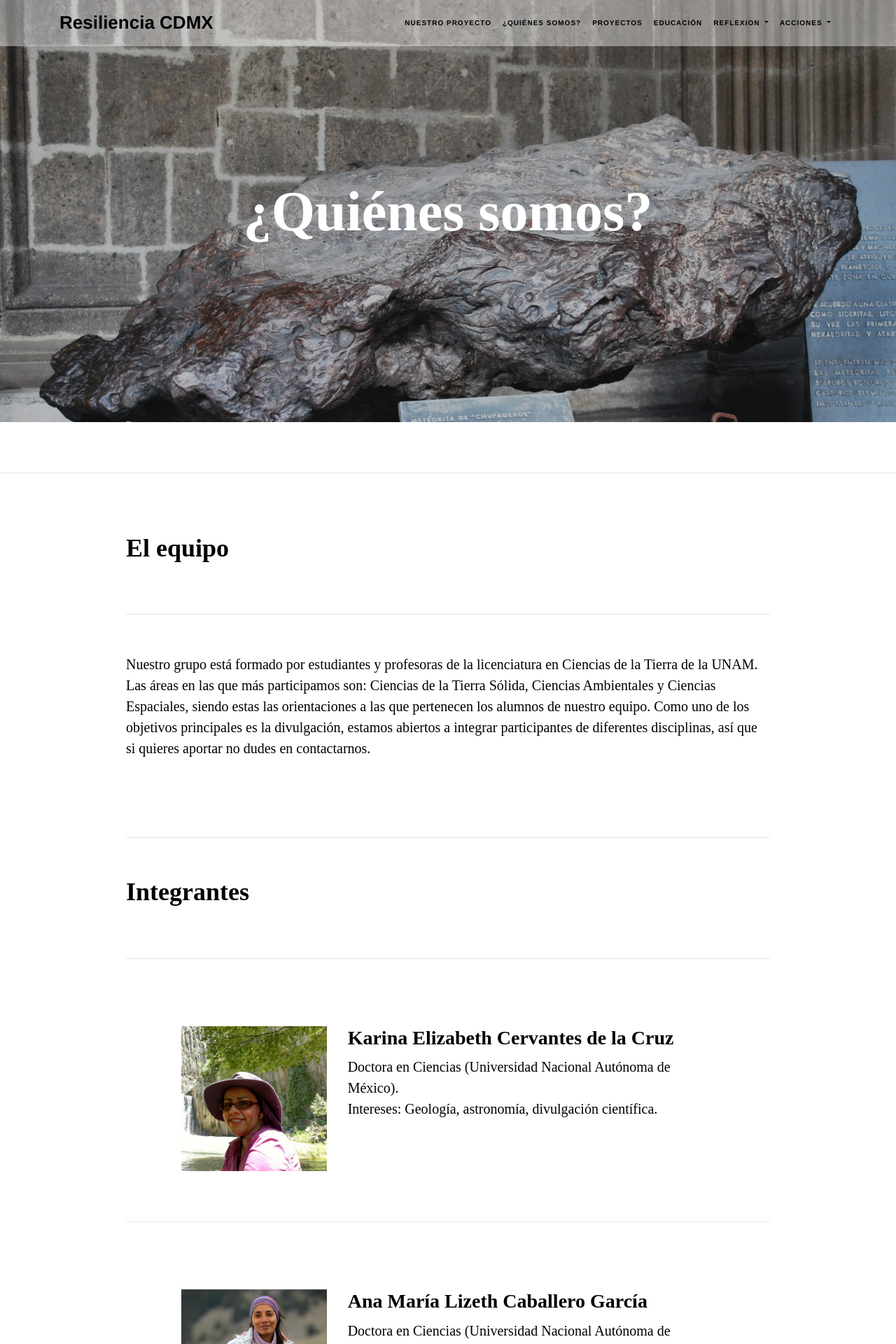
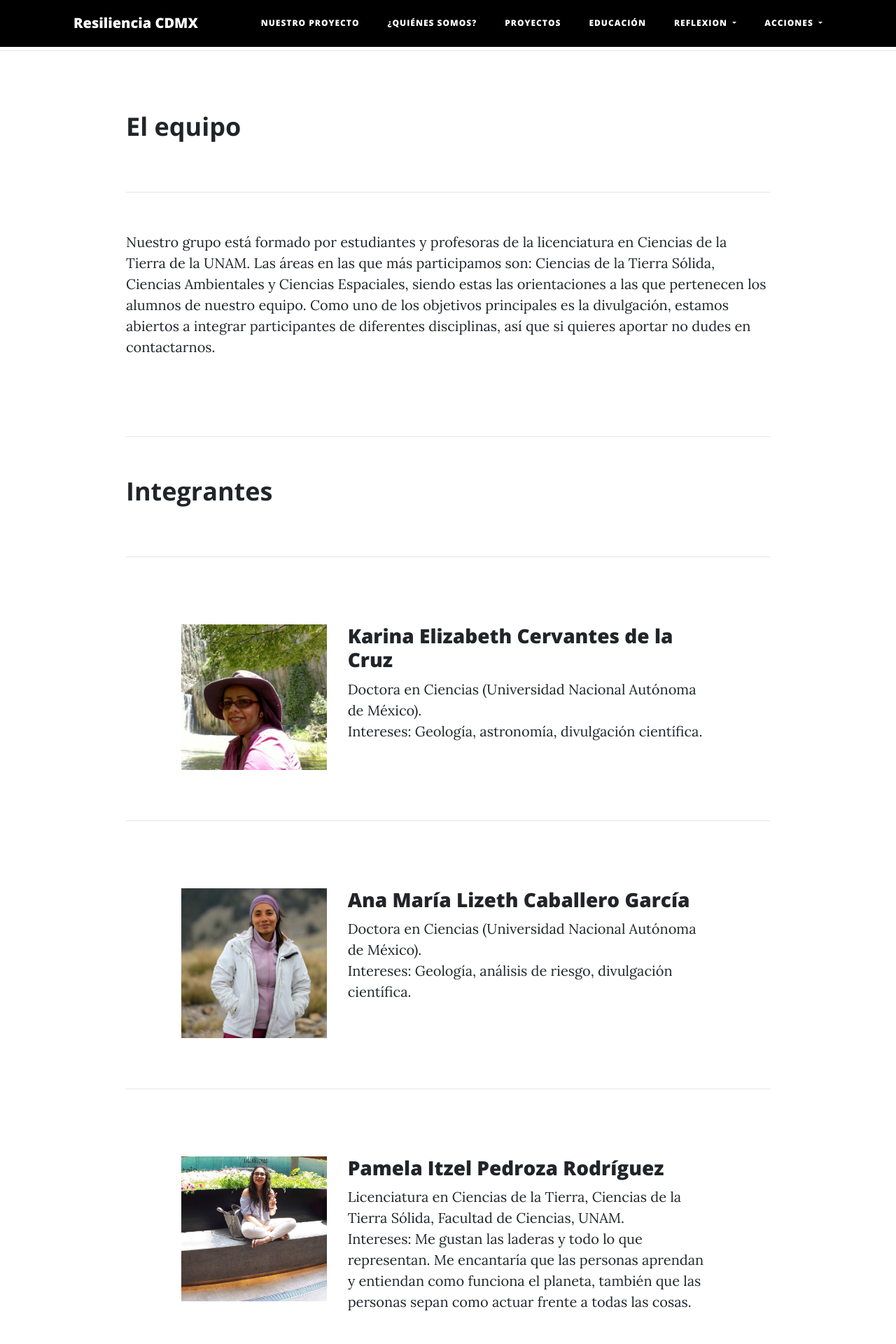
Before and after one commit to Ivan252512/resiliencia, a Django app: page /nosotros/ in a window 1280 px wide. Shown: the top 1920 px of the page at 70% size. Run offline with Django 3.2, Linux system fonts and the light colour scheme; parts of the project's set-up code (start-up, migrations or seed data) failed here and were passed over; some libraries are stand-ins or nearby versions.

Commit message:
nuevo css

```diff
--- a/apps/core/forms.py
+++ b/apps/core/forms.py
@@ -2,7 +2,8 @@ from django import forms
 from .models import Video
 
 class VideosForm(forms.ModelForm):
-
+    parrafo = forms.CharField(help_text='Este campo puede estar vacio', required=False, widget=forms.Textarea(attrs={'cols': 60, 'rows': 10}))
+    descripcion = forms.CharField(help_text='Este campo puede estar vacio', required=False, widget=forms.Textarea(attrs={'cols': 60, 'rows': 10}))
     class Meta:
         model = Video
         fields = ('subtitulo','parrafo', 'descripcion','video', 'imagen')
--- a/static/css/clean-blog.css
+++ b/static/css/clean-blog.css
@@ -1,18 +1,12 @@
 body {
     font-size: 20px;
-    color: #000000;
-    font-family: 'Times New Roman', serif;
+    color: #212529;
+    font-family: Lora, 'Times New Roman', serif
 }
-
-* {
-    box-sizing: border-box;
-}
-
 p {
     line-height: 1.5;
     margin: 10px 0 10px
 }
-
 p a {
     text-decoration: underline
 }
@@ -22,12 +16,9 @@ h3,
 h4,
 h5,
 h6 {
-    color: #000000;
-    font-weight: 600;
-    margin: 10px 0 10px
-    font-family : 'Helvetica Neue', Helvetica, Arial, sans-serif
+    font-weight: 800;
+    font-family: 'Open Sans', 'Helvetica Neue', Helvetica, Arial, sans-serif
 }
-
 a {
     color: #212529;
     -webkit-transition: all .2s;
@@ -82,24 +73,23 @@ img::-moz-selection {
 }
 #mainNav {
     position: absolute;
-    border-bottom: 1px solid #ffffff;
+    border-bottom: 1px solid #e9ecef;
     background-color: #fff;
-    font-family:  'Helvetica Neue', Helvetica
+    font-family: 'Open Sans', 'Helvetica Neue', Helvetica, Arial, sans-serif
 }
 #mainNav .navbar-brand {
-    font-size: 26px;
     font-weight: 800;
     color: #343a40
 }
 #mainNav .navbar-toggler {
-    font-size: 14px;
-    font-weight: 600;
+    font-size: 12px;
+    font-weight: 800;
     padding: 13px;
     text-transform: uppercase;
     color: #343a40
 }
 #mainNav .navbar-nav>li.nav-item>a {
-    font-size: 10px;
+    font-size: 12px;
     font-weight: 800;
     letter-spacing: 1px;
     text-transform: uppercase
@@ -107,23 +97,23 @@ img::-moz-selection {
 @media only screen and (min-width: 992px) {
     #mainNav {
         border-bottom: 1px solid transparent;
-        background:  rgb(255, 255, 255,0.4)
+        background: rgb(0, 0, 0)
     }
-    #mainNav .navbar-brand {nav
+    #mainNav .navbar-brand {
         padding: 10px 20px;
-        color: rgb(0, 0, 0)
+        color: #fff
     }
     #mainNav .navbar-brand:focus,
     #mainNav .navbar-brand:hover {
-        color: rgb(0, 0, 0)
+        color: rgba(255, 255, 255, .8)
     }
-    #mainNav .navbar-nav>li.nav-item>a {204
+    #mainNav .navbar-nav>li.nav-item>a {
         padding: 10px 20px;
-        color:rgb(0, 0, 0)
+        color: #fff
     }
     #mainNav .navbar-nav>li.nav-item>a:focus,
     #mainNav .navbar-nav>li.nav-item>a:hover {
-        color: rgb(0, 0, 0)
+        color: rgba(255, 255, 255, .8)
     }
 }
 @media only screen and (min-width: 992px) {
@@ -170,18 +160,16 @@ img::-moz-selection {
     }
 }
 header.masthead {
-    background: no-repeat top;
-    background-color: #c6cbd1;
+    margin-bottom: 50px;
+    background: no-repeat center center;
+    background-color: #868e96;
     background-attachment: scroll;
     position: relative;
-    width: 100%;
-    height: 100%;
-    -webkit-background-size: covermast;
+    -webkit-background-size: cover;
     -moz-background-size: cover;
     -o-background-size: cover;
-    background-size: cover;
+    background-size: cover
 }
-
 header.masthead .overlay {
     position: absolute;
     top: 0;
@@ -189,7 +177,7 @@ header.masthead .overlay {
     height: 100%;
     width: 100%;
     background-color: #212529;
-    opacity: 0.3
+    opacity: .5
 }
 header.masthead .page-heading,
 header.masthead .post-heading,
@@ -211,17 +199,16 @@ header.masthead .site-heading {
 header.masthead .page-heading h1,
 header.masthead .site-heading h1 {
     font-size: 50px;
-    margin-top: 0sub
+    margin-top: 0
 }
 header.masthead .page-heading .subheading,
 header.masthead .site-heading .subheading {
-    color: #ffffff;
-    font-size: 20px;
+    font-size: 24px;
     font-weight: 300;
     line-height: 1.1;
     display: block;
     margin: 10px 0 0;
-    font-family: 'Helvetica Neue', Helvetica, Arial, sans-serif
+    font-family: 'Open Sans', 'Helvetica Neue', Helvetica, Arial, sans-serif
 }
 @media only screen and (min-width: 768px) {
     header.masthead .page-heading h1,
@@ -241,7 +228,7 @@ header.masthead .post-heading .subheading {
     font-size: 24px;
     font-weight: 600;
     margin: 10px 0 30px;
-    font-family:'Helvetica Neue', Helvetica, Arial, sans-serif
+    font-family: 'Open Sans', 'Helvetica Neue', Helvetica, Arial, sans-serif
 }
 header.masthead .post-heading .meta {
     font-size: 20px;
@@ -355,8 +342,6 @@ hr {
     margin-top: 4.5rem !important;
     margin-bottom: 3.5rem !important;
 }
-
-
 footer {
     padding: 10px 0 65px
 }
@@ -392,13 +377,10 @@ footer .copyright {
 .project {
     padding-top: 40px;
 }
-
 .title {
     margin-top: 5px!important;
 }
 .btn-lg {
     font-size: 16px;
-    padding:25 {
-        font-size: 16px;
-        padding: 25px 35px
-    }
+    padding: 25px 35px
+}
--- a/templates/accion/base/base.html
+++ b/templates/accion/base/base.html
@@ -8,6 +8,7 @@
     <div class="container">
       <div class="row">
         <div class="col-lg-12 col-md-18">
+          <hr>
             <h2 class="section-heading">{% block encabezado %}{% endblock encabezado %}</h2>
 
             <hr>
--- a/templates/core/nosotros.html
+++ b/templates/core/nosotros.html
@@ -7,19 +7,6 @@
 {% block principal %}
 
 <!-- Cabecera -->
-<header class="masthead" style="background-image: url('/static/img/meteorito.jpg')">
-  <div class="overlay"></div>
-  <div class="container">
-    <div class="row">
-      <div class="col-lg-8 col-md-10 mx-auto">
-        <div class="site-heading">
-          <h1 style="color:white">¿Quiénes somos?</h1>
-          <span class="subheading"></span>
-        </div>
-      </div>
-    </div>
-  </div>
-</header>
 
 <hr>
 
--- a/templates/educacion/base/base.html
+++ b/templates/educacion/base/base.html
@@ -8,6 +8,7 @@
     <div class="container">
       <div class="row">
         <div class="col-lg-12 col-md-18">
+            <hr>
             <h2 class="section-heading">{% block encabezado %}{% endblock encabezado %}</h2>
 
             <hr>
--- a/templates/reflexion/base/base.html
+++ b/templates/reflexion/base/base.html
@@ -8,6 +8,7 @@
     <div class="container">
       <div class="row">
         <div class="col-lg-12 col-md-18">
+          <hr>
             <h2 class="section-heading">{% block encabezado %}{% endblock encabezado %}</h2>
 
             <hr>
```
Also changed, not shown: riesgocdmx/settings.py (+6 -5 lines), templates/core/index.html (+0 -7 lines), static/img/huracan.jpg (deleted), static/img/meteorito.jpg (deleted), static/img/popoindex.jpg (deleted), static/js/clean-blog.js (line endings or trailing spaces).
